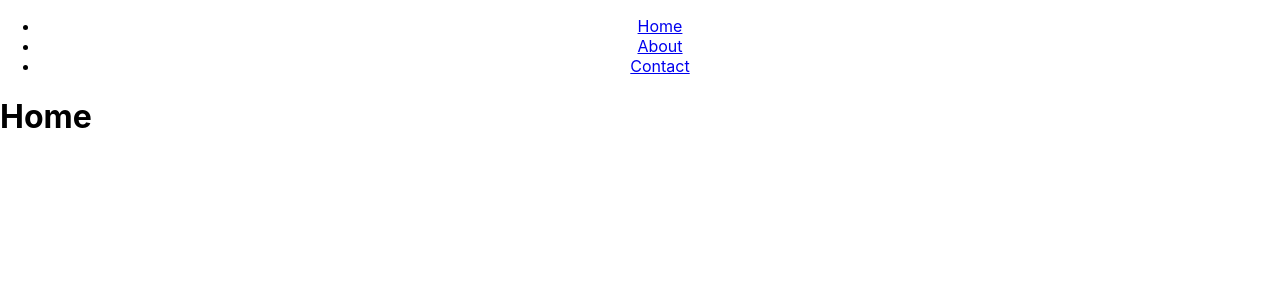
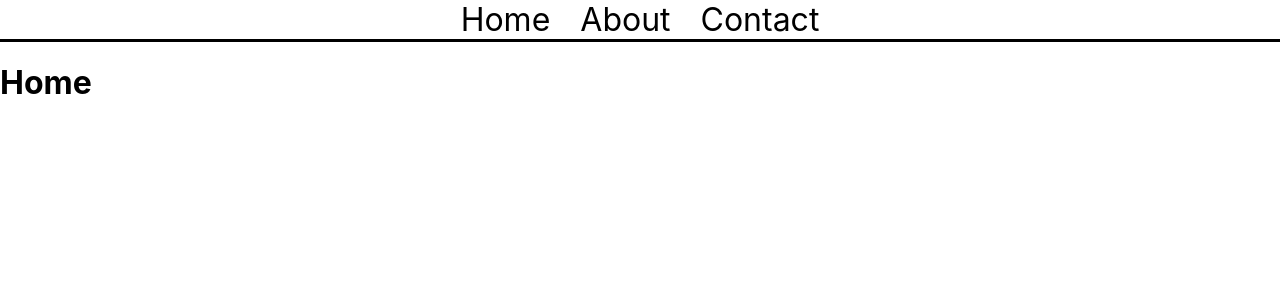
Before and after one commit to dillanp02/dillanp02.github.io, a React (Create React App) app in the folder my-app/: page / in a window 1280 px wide. Shown: the top 300 px of the page. Built offline with nearby package versions, Linux system fonts and the light colour scheme.

Commit message:
Messing around with navbar

```diff
--- a/my-app/package.json
+++ b/my-app/package.json
@@ -15,6 +15,7 @@
     "react-dom": "^18.2.0",
     "react-router-dom": "^6.20.1",
     "react-scripts": "5.0.1",
+    "styled-components": "^6.1.1",
     "typescript": "^4.9.5",
     "web-vitals": "^2.1.4"
   },
--- a/my-app/src/App.css
+++ /dev/null
@@ -1,3 +0,0 @@
-.App {
-  text-align: center;
-}
--- a/my-app/src/App.tsx
+++ b/my-app/src/App.tsx
@@ -1,23 +1,24 @@
 import React from 'react';
-import './App.css';
 import { Routes, Route } from 'react-router-dom';
 import About from './pages/About';
 import Contact from './pages/Contact';
 import Home from './pages/Home';
+import ErrorPage from './pages/ErrorPage';
 import Navbar from './components/Navbar';
 import { HOME_LINK, ABOUT_LINK, CONTACT_LINK } from './constants/url-links';
 
 function App() {
   return (
-    <>
+    <div className='App'>
       <Navbar/>
       <Routes>
         <Route index element={<Home />} />
         <Route path={HOME_LINK} element={<Home />} />
         <Route path={ABOUT_LINK} element={<About />} />
         <Route path={CONTACT_LINK} element={<Contact />} />
+        <Route path="*" element={<ErrorPage errorCode={404} errorMessage='Page not found'/>} />
       </Routes>
-    </>
+    </div>
   );
 }
 
--- a/my-app/src/components/Navbar.tsx
+++ b/my-app/src/components/Navbar.tsx
@@ -1,14 +1,37 @@
 import { Link } from "react-router-dom";
 import { HOME_LINK, ABOUT_LINK, CONTACT_LINK } from '../constants/url-links';
+import styled from 'styled-components';
+
+const NavBar = styled.nav`
+    font-size: 2em;
+    border-bottom: solid 3px black;
+    display: flex;
+    gap: 10px;
+    justify-content: center;
+
+    @media screen and (max-width: 600px) {
+        flex-direction: column;
+    }
+`
+
+const NavLink = styled(Link)`
+    text-decoration: none;
+    color: black;
+    transition: 0.3s;
+    padding-inline: 10px;
+    text-align: center;
+    &:hover{
+        background: black;
+        color: white;
+    }
+`
 
 export default function Navbar() {
     return (
-        <center>
-            <ul>
-                <li><Link to={HOME_LINK}>Home</Link></li>
-                <li><Link to={ABOUT_LINK}>About</Link></li>
-                <li><Link to={CONTACT_LINK}>Contact</Link></li>
-            </ul>
-        </center>
+        <NavBar>
+            <NavLink to={HOME_LINK}>Home</NavLink>
+            <NavLink to={ABOUT_LINK}>About</NavLink>
+            <NavLink to={CONTACT_LINK}>Contact</NavLink>
+        </NavBar>
     )
 }
--- /dev/null
+++ b/my-app/src/pages/ErrorPage.tsx
@@ -0,0 +1,14 @@
+import { FC } from "react"
+
+type Error = {errorCode? : number, errorMessage? : string}
+
+const ErrorPage: FC<Error> = ({ errorCode, errorMessage }): JSX.Element => {
+    return (
+    <>
+        <h1>Error {errorCode}</h1>
+        <h2>{errorMessage}</h2>
+    </>
+    )
+}
+
+export default ErrorPage;
```
Also changed, not shown: 1 other file (tests, documents, lock files or other folders).
